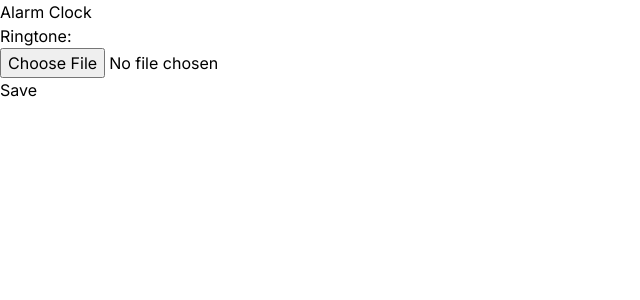
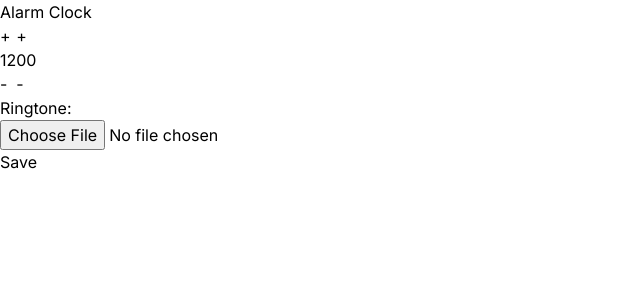
Before and after one commit to LeoLu0602/alarm-clock, a Next.js app: page / in a window 1280 px wide. Shown: the top 300 px of the page, without its empty margins (0-640 px from the left). Built offline with nearby package versions, Linux system fonts and the light colour scheme.

Commit message:
feat: allow users to set time

```diff
--- a/app/layout.tsx
+++ b/app/layout.tsx
@@ -5,8 +5,8 @@ import './globals.css';
 const inter = Inter({ subsets: ['latin'] });
 
 export const metadata: Metadata = {
-  title: 'Alarm Clock',
-  description: 'Alarm clock',
+  title: 'MP3 Alarm Clock',
+  description: '',
 };
 
 export default function RootLayout({
--- a/app/page.tsx
+++ b/app/page.tsx
@@ -1,6 +1,7 @@
 'use client';
 
 import { useState, ChangeEvent } from 'react';
+import Number from '@/components/Number';
 
 interface Clock {
   h: number;
@@ -19,7 +20,7 @@ interface Alarm extends Clock {
 }
 
 export default function Page() {
-  const [clock, setClock] = useState<Clock>({ h: 18, m: 17 });
+  const [clock, setClock] = useState<Clock>({ h: 12, m: 0 });
   const [ringtone, setRingtone] = useState<Ringtone | null>(null);
   const [alarms, setAlarms] = useState<Alarm[]>([]);
 
@@ -74,19 +75,62 @@ export default function Page() {
     audio.play();
   }
 
+  function increment(option: 'h' | 'm'): void {
+    const bound: number = option === 'h' ? 23 : 59;
+
+    if (option === 'h' && clock.h + 1 <= bound) {
+      setClock({ ...clock, h: clock.h + 1 });
+    } else if (option === 'm' && clock.m + 1 <= bound) {
+      setClock({ ...clock, m: clock.m + 1 });
+    }
+  }
+
+  function decrement(option: 'h' | 'm'): void {
+    const bound: number = 0;
+
+    if (option === 'h' && clock.h - 1 >= bound) {
+      setClock({ ...clock, h: clock.h - 1 });
+    } else if (option === 'm' && clock.m - 1 >= bound) {
+      setClock({ ...clock, m: clock.m - 1 });
+    }
+  }
+
   return (
     <>
       <main>
         <h1>Alarm Clock</h1>
 
-        <section></section>
+        <section>
+          <section className="flex">
+            <Number
+              num={clock.h}
+              increment={() => {
+                increment('h');
+              }}
+              decrement={() => {
+                decrement('h');
+              }}
+            />
+            <Number
+              num={clock.m}
+              increment={() => {
+                increment('m');
+              }}
+              decrement={() => {
+                decrement('m');
+              }}
+            />
+          </section>
 
-        <section>
-          <h2>Ringtone: </h2>
-          <input type="file" onChange={upload} />
+          <section>
+            <h2>Ringtone: </h2>
+            <input type="file" onChange={upload} />
+          </section>
+
+          <button onClick={save}>Save</button>
         </section>
 
-        <button onClick={save}>Save</button>
+        <section></section>
       </main>
     </>
   );
--- /dev/null
+++ b/components/Number.tsx
@@ -0,0 +1,19 @@
+'use client';
+
+export default function Number({
+  num,
+  increment,
+  decrement,
+}: {
+  num: number;
+  increment: () => void;
+  decrement: () => void;
+}) {
+  return (
+    <section>
+      <button onClick={increment}>+</button>
+      <div>{num.toString().padStart(2, '0')}</div>
+      <button onClick={decrement}>-</button>
+    </section>
+  );
+}
```
